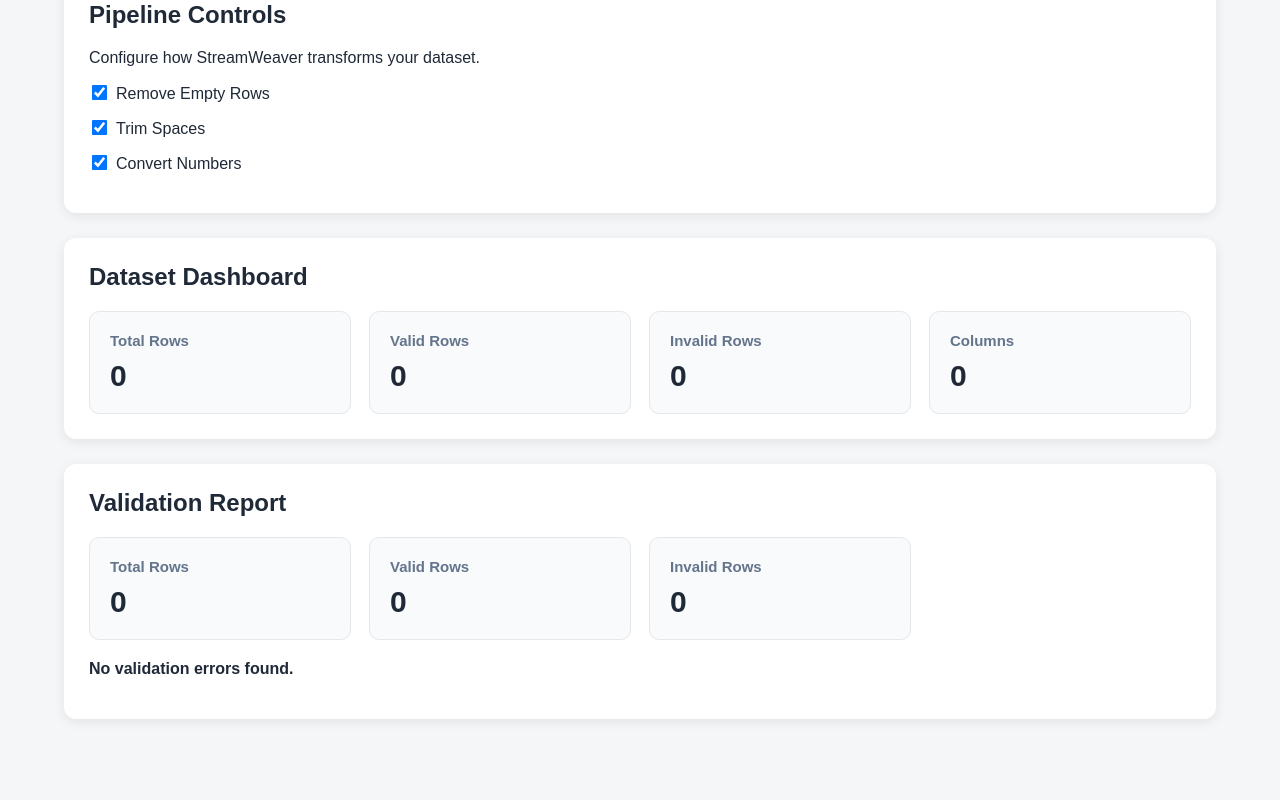
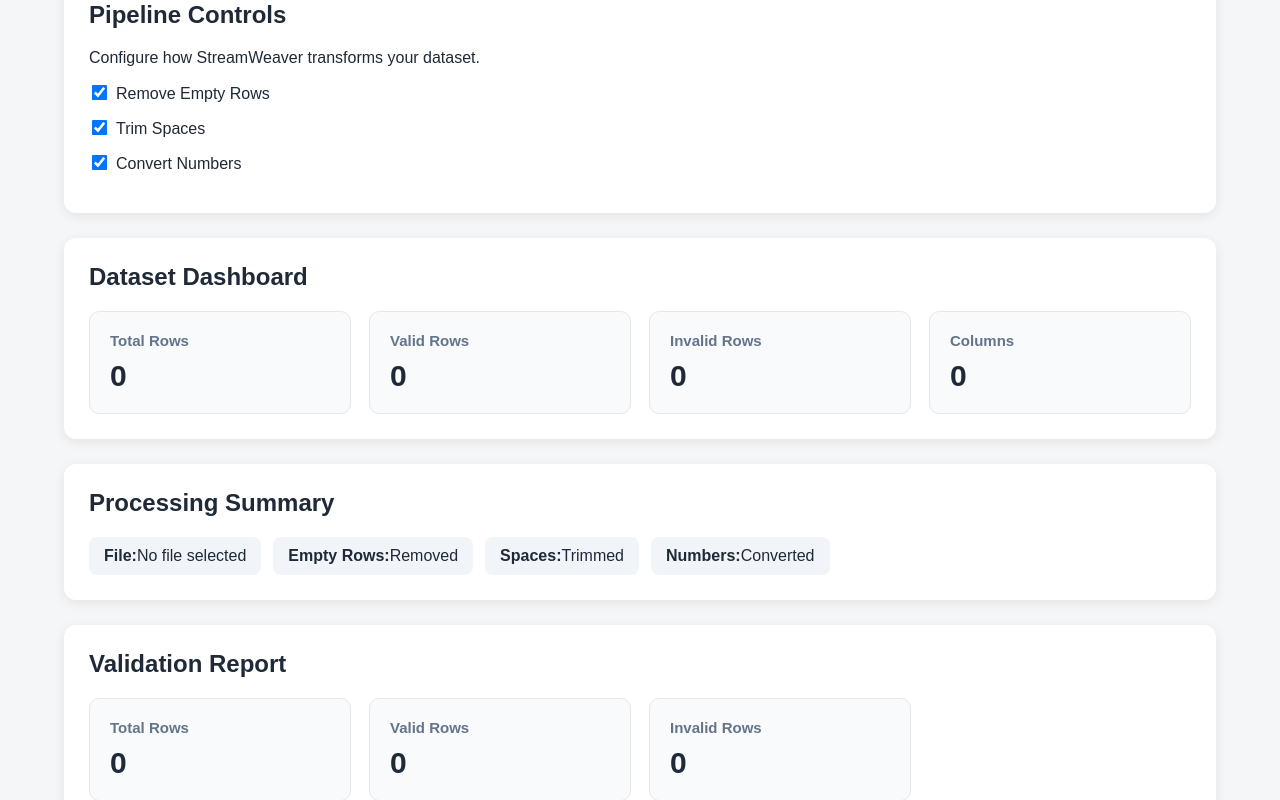
Before and after one commit to akankshapunjare/streamweaver, a React (Vite) app in the folder frontend/: page / in a window 1280 px wide. Shown: the part 425-1225 px from the top of the page. Before the commit the page ends 1179 px from the top, so only its background shows below. Built offline with nearby package versions, Linux system fonts and the light colour scheme.

Commit message:
Complete processing summary and validation features

```diff
--- a/frontend/src/app.jsx
+++ b/frontend/src/app.jsx
@@ -7,6 +7,7 @@ function App() {
 
   const [processedData, setProcessedData] = useState([]);
   const [validationErrors, setValidationErrors] = useState([]);
+  const [fileName, setFileName] = useState("");
 
   const [stats, setStats] = useState({
     totalRows: 0,
@@ -37,6 +38,7 @@ function App() {
     }
 
     setFile(selectedFile);
+    setFileName(selectedFile.name);
     setProcessedData([]);
     setColumns([]);
 
@@ -353,6 +355,7 @@ function App() {
 
             </div>
 
+
             <div className="stat-card">
 
               <h3>Valid Rows</h3>
@@ -386,6 +389,43 @@ function App() {
           </div>
 
         </section>
+        {/* Processing Summary */}
+
+<section className="preview-card">
+
+  <h2>Processing Summary</h2>
+
+  <div className="schema-list">
+
+    <div className="schema-item">
+      <strong>File:</strong>
+      <span>{fileName || "No file selected"}</span>
+    </div>
+
+    <div className="schema-item">
+      <strong>Empty Rows:</strong>
+      <span>
+        {removeEmptyRows ? "Removed" : "Kept"}
+      </span>
+    </div>
+
+    <div className="schema-item">
+      <strong>Spaces:</strong>
+      <span>
+        {trimSpaces ? "Trimmed" : "Original"}
+      </span>
+    </div>
+
+    <div className="schema-item">
+      <strong>Numbers:</strong>
+      <span>
+        {convertNumbers ? "Converted" : "Original"}
+      </span>
+    </div>
+
+  </div>
+
+</section>
 
         {/* Dataset Schema */}
 
```
Also changed, not shown: 1 other file (tests, documents, lock files or other folders).
